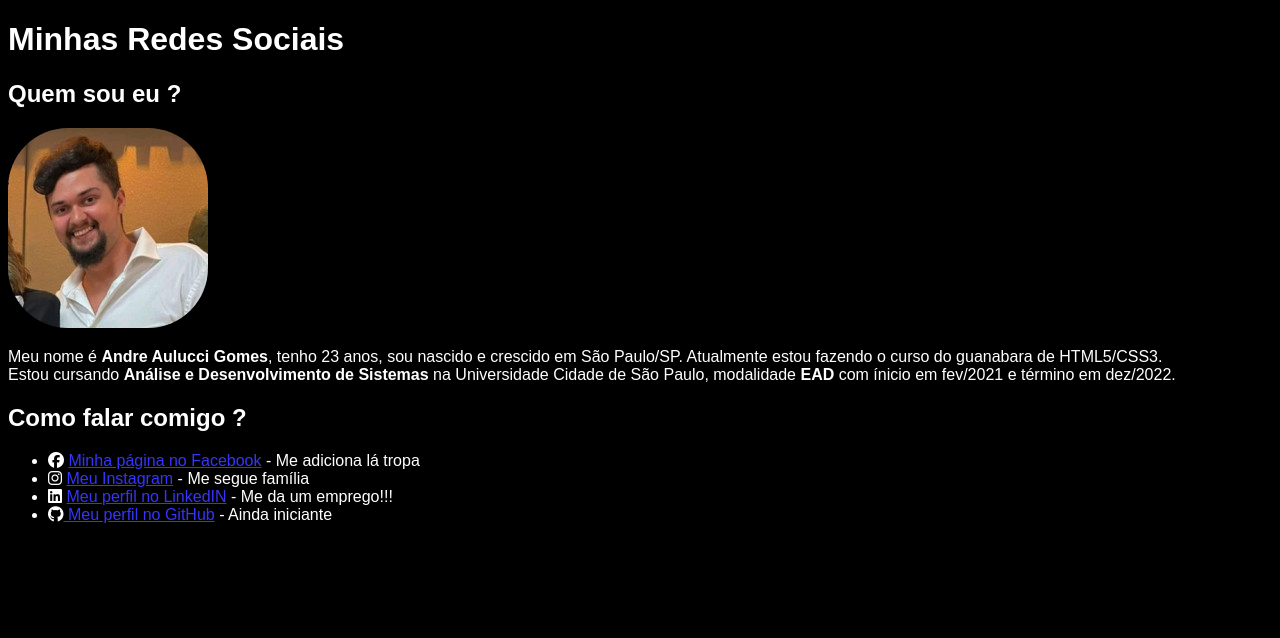
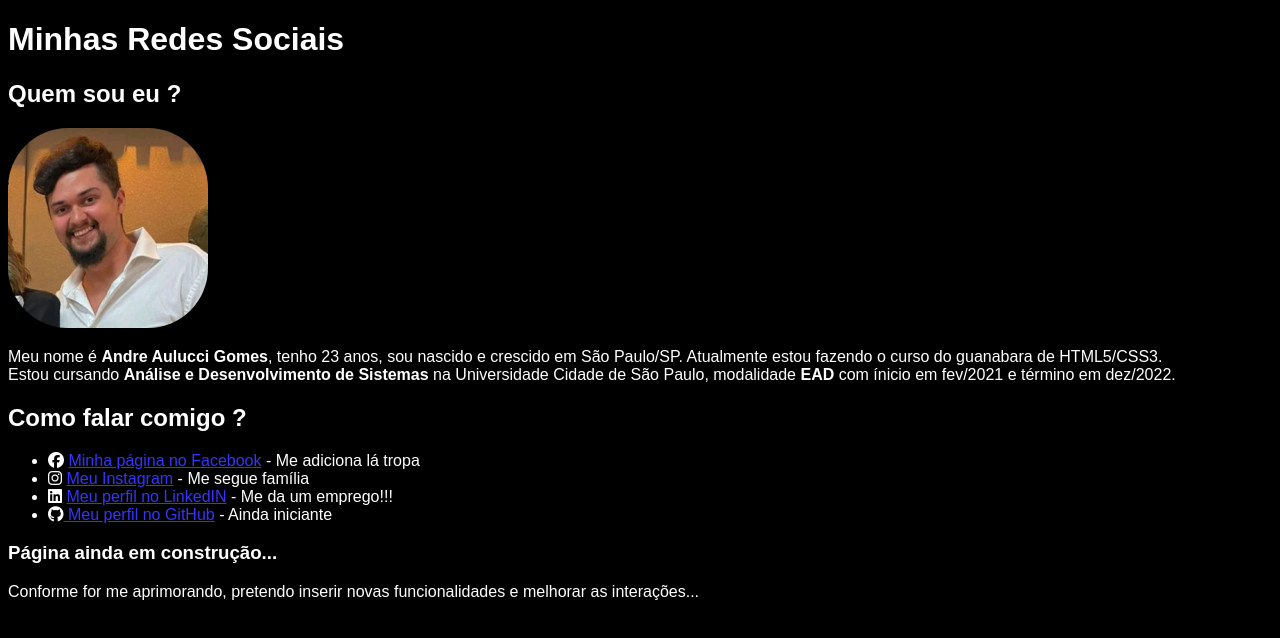
Before and after one commit to Aulucci/testes-html-css, a plain HTML site: page index.html in a window 1280 px wide. Drawn offline with Linux system fonts and the light colour scheme.

Commit message:
update pag in constructio

```diff
--- a/index.html
+++ b/index.html
@@ -22,5 +22,7 @@
         <li><i class="fa-brands fa-linkedin"></i> <a href="https://www.linkedin.com/in/andr%C3%A9-aulucci-gomes-19a701217/" target="_blank">Meu perfil no LinkedIN</a> - Me da um emprego!!! </li>
         <li><i class="fa-brands fa-github"></i><a href="https://github.com/Aulucci"> Meu perfil no GitHub</a> - Ainda iniciante</li>
     </ul>
+    <h3>Página ainda em construção...</h3>
+    <p>Conforme for me aprimorando, pretendo inserir novas funcionalidades e melhorar as interações...</p>
 </body>
 </html>
```
